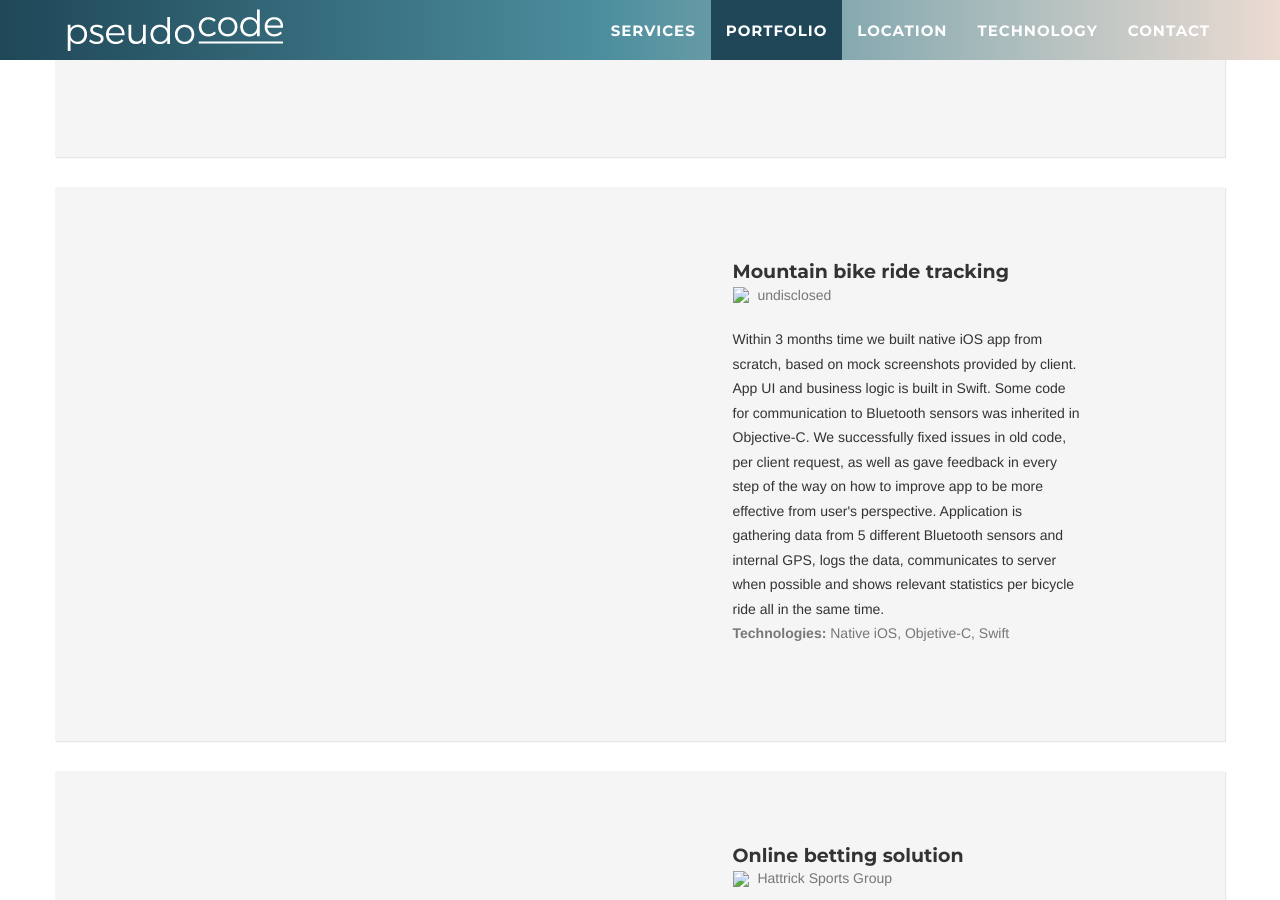
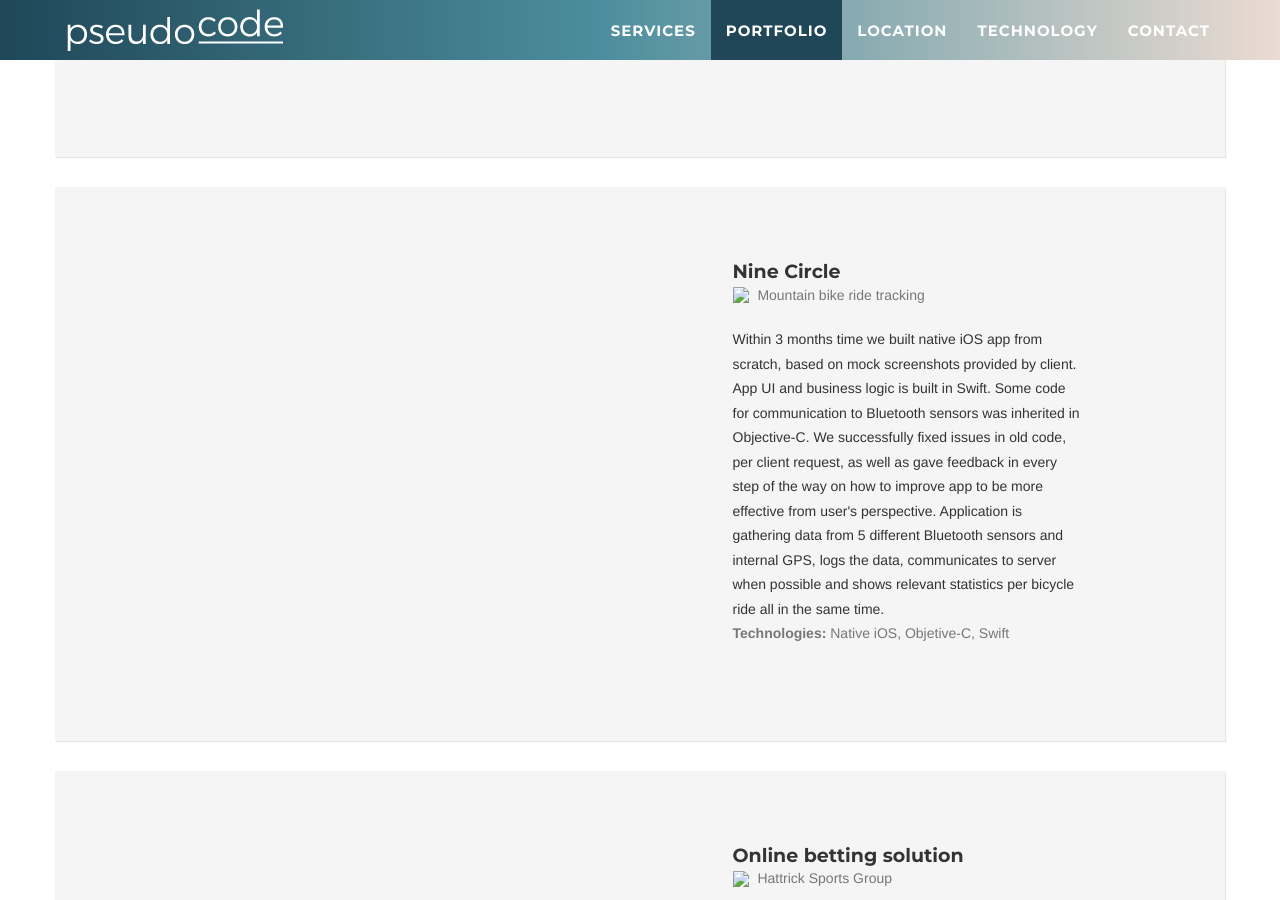
Before and after one commit to zoranzoran/pseudocode, a Jekyll site: the page built from _posts/2014-07-19-project-1.markdown, in a window 1280 px wide and 900 px high, scrolled down 2526 px. Built offline with Jekyll 4.4.1, drawn with Linux system fonts in a browser that asks for light colours; a script that is not in the unit is left out.

Commit message:
Update 2014-07-19-project-1.markdown

```diff
--- a/_posts/2014-07-19-project-1.markdown
+++ b/_posts/2014-07-19-project-1.markdown
@@ -1,6 +1,6 @@
 ---
-title: Mountain bike ride tracking
-subtitle: undisclosed
+title: Nine Circle
+subtitle: Mountain bike ride tracking
 clientCountry: dk
 layout: default
 modal-id: 1
```
